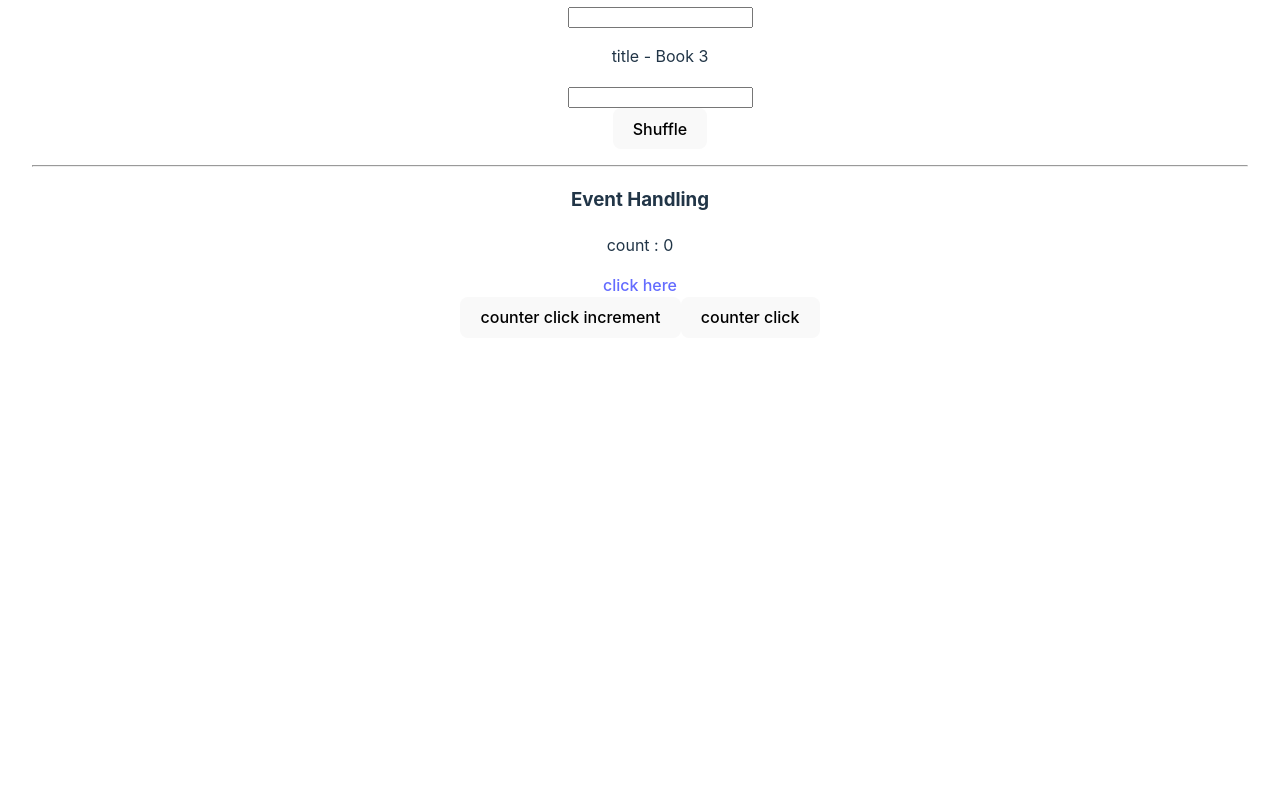
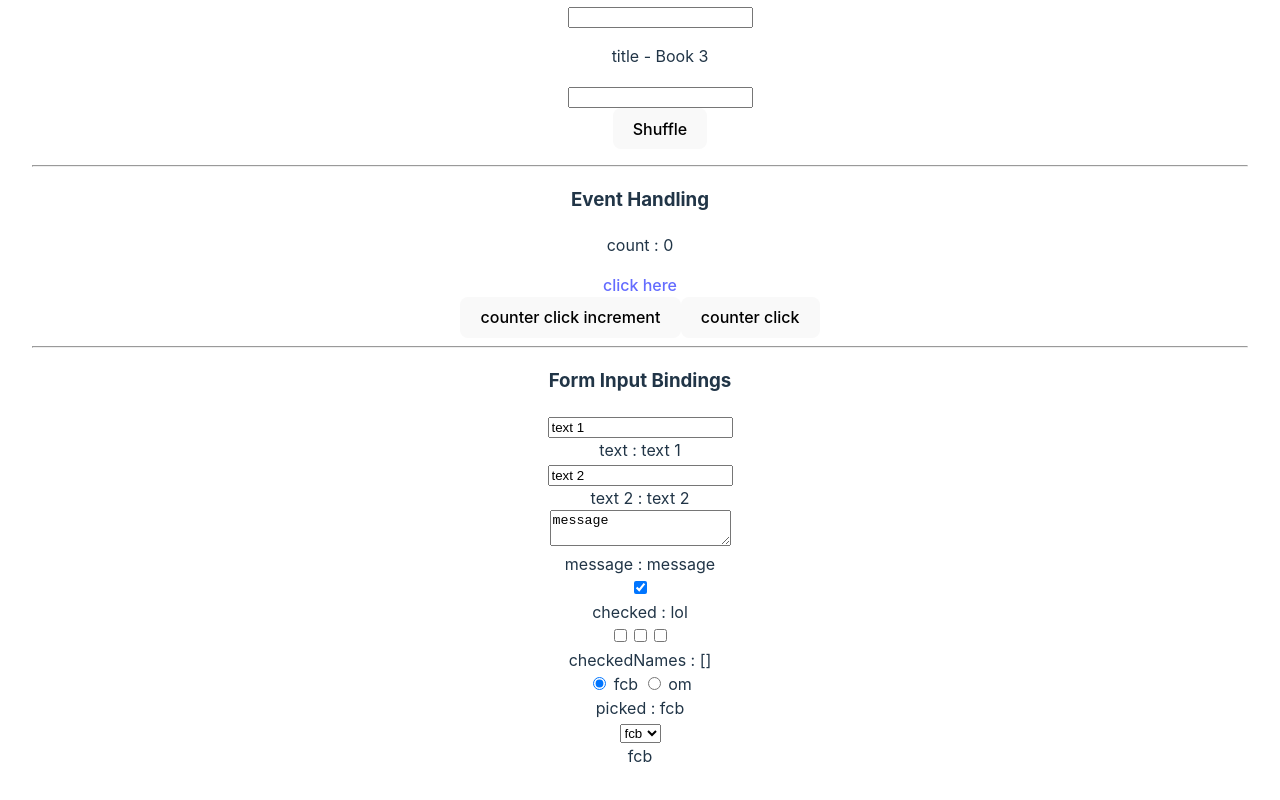
Before and after one commit to CodeurCopieur/Vue3-Composition-API, a Vue app: page / in a window 1280 px wide. Shown: the part 2760-3560 px from the top of the page. Before the commit the page ends 3130 px from the top, so only its background shows below. Built offline with nearby package versions, Linux system fonts and the light colour scheme.

Commit message:
Liaisons d'entrée de formulaire pour les éléments de formulaire HTML à l'aide de v-model

```diff
--- a/src/App.vue
+++ b/src/App.vue
@@ -18,4 +18,6 @@
    <ListRendering></ListRendering>
    <hr>
    <EventHandling></EventHandling>
+   <hr>
+   <FormInput></FormInput>
 </template>
--- a/src/components/FormInput.vue
+++ b/src/components/FormInput.vue
@@ -1,9 +1,53 @@
 <script setup>
+import { ref } from 'vue';
 
+  const text = ref('text 1');
+  const text2 = ref('text 2');
+  const message = ref('message');
+  const checked = ref('lol');
+  const checkedNames = ref([]);
+  const picked = ref('fcb');
+  const selected = ref('fcb');
 </script>
 
 <template>
+  <h3>Form Input Bindings</h3>
 
+  <div>
+    <input type="text" :value="text" @input="event => text = event.target.value"> <br>
+    <span>text : {{ text }}</span>
+  </div>
+  <div>
+    <input type="text" v-model="text2"><br>
+    <span>text 2 : {{ text2 }}</span>
+  </div>
+  <div>
+    <textarea type="text" v-model="message" /><br>
+    <span>message : {{ message }}</span>
+  </div>
+  <div>
+    <input type="checkbox" v-model="checked" true-value="lol" false-value="merde" /><br>
+    <span>checked : {{ checked }}</span>
+  </div>
+  <div>
+    <input type="checkbox" value="boss1" v-model="checkedNames" />
+    <input type="checkbox" value="boss2" v-model="checkedNames" />
+    <input type="checkbox" value="boss3" v-model="checkedNames" /><br>
+    <span>checkedNames : {{ checkedNames }}</span>
+  </div>
+  <div>
+    <input type="radio" value="fcb" v-model="picked" /> fcb
+    <input type="radio" value="om" v-model="picked" /> om <br>
+    <span>picked : {{ picked }}</span>
+  </div>
+  <div>
+    <select name="" v-model="selected">
+      <option value="fcb">fcb</option>
+      <option value="om">om</option>
+      <option value="bl">bl</option>
+    </select><br>
+    <span>{{ selected }}</span>
+  </div>
 </template>
 
 <style lang="scss" scoped>
```
